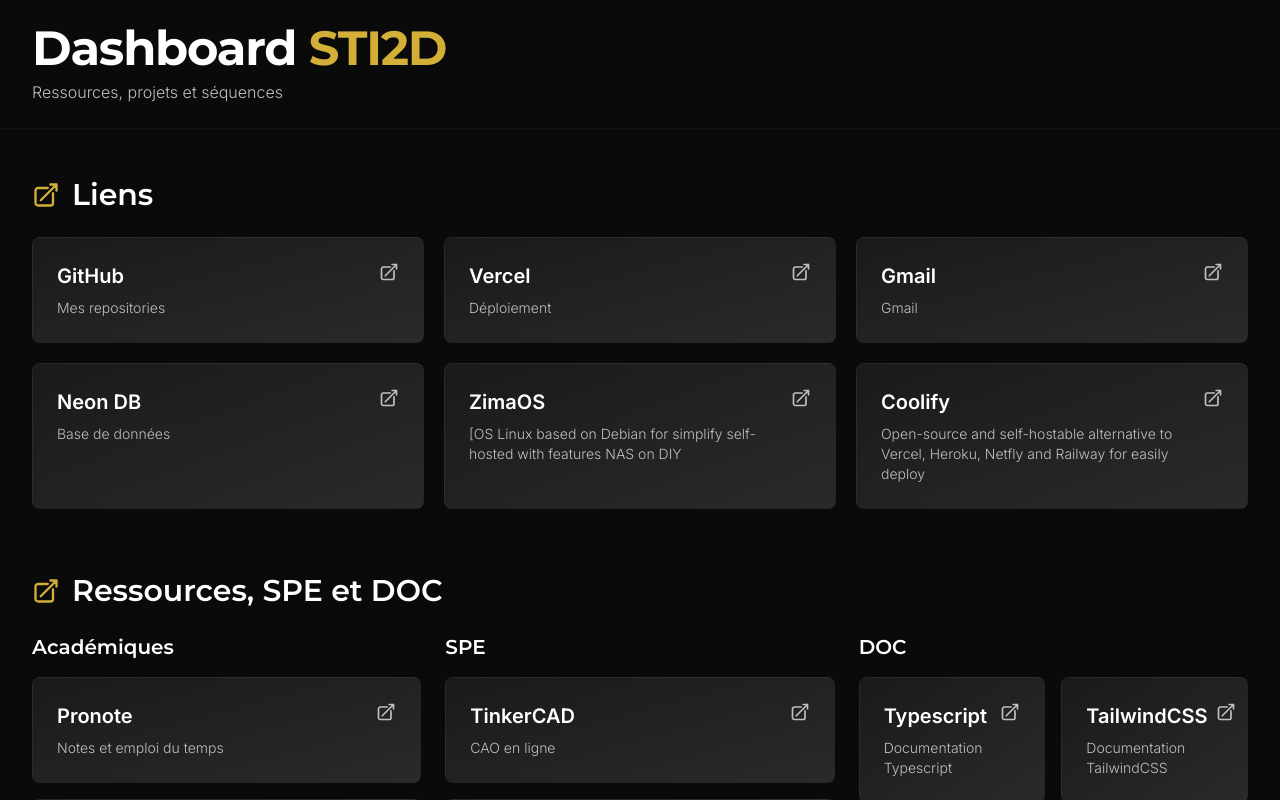
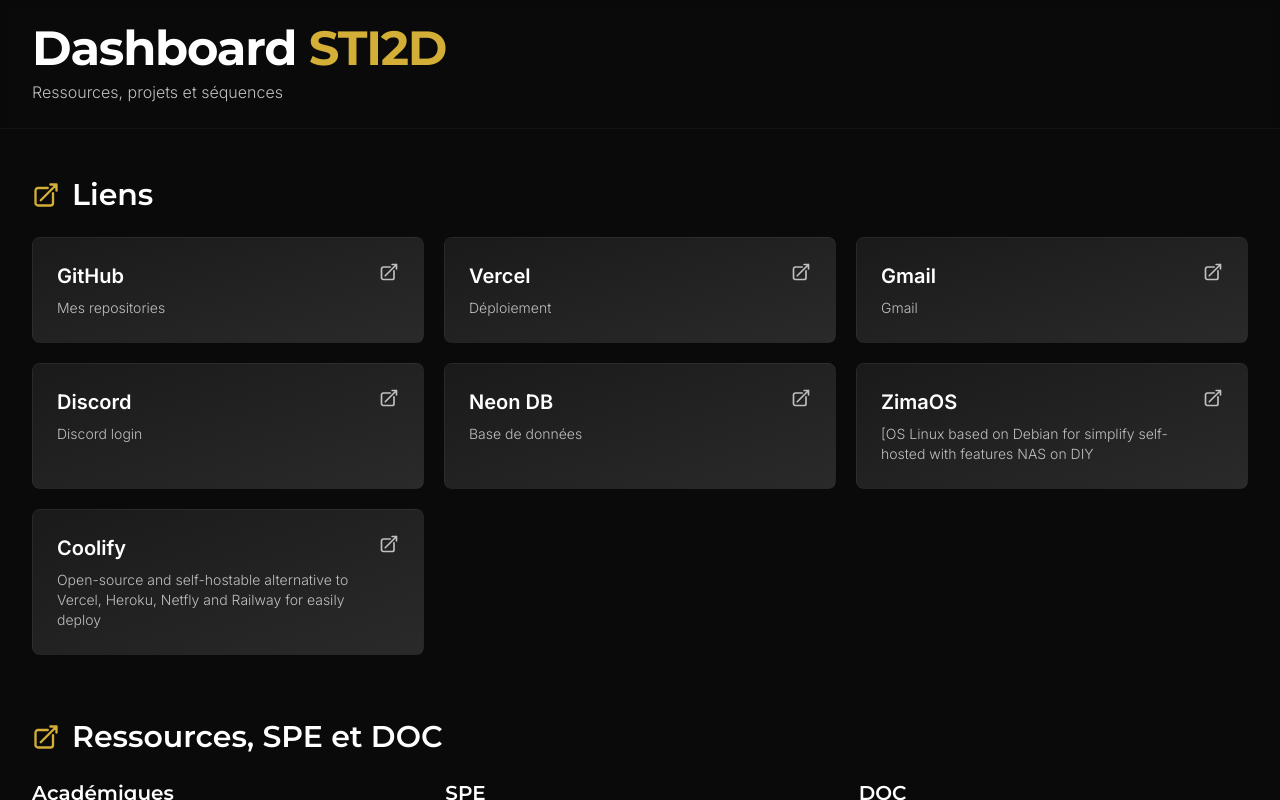
Before and after one commit to SHU445/STI2D-app, a Next.js app: page / in a window 1280 px wide. Shown: the top 800 px of the page. Built offline with nearby package versions, Linux system fonts and the light colour scheme.

Commit message:
add discord link

```diff
--- a/app/page.tsx
+++ b/app/page.tsx
@@ -120,6 +120,8 @@
    { title: 'Vercel', url: 'https://vercel.com/login', description: 'Déploiement' },
 
    { title: 'Gmail', url: 'https://mail.google.com/mail/u/0/#inbox', description: 'Gmail' },
+
+   { title: 'Discord', url: 'https://discord.com/login', description: 'Discord login' },
 
    { title: 'Neon DB', url: 'https://neon.com/', description: 'Base de données' },
 
```
